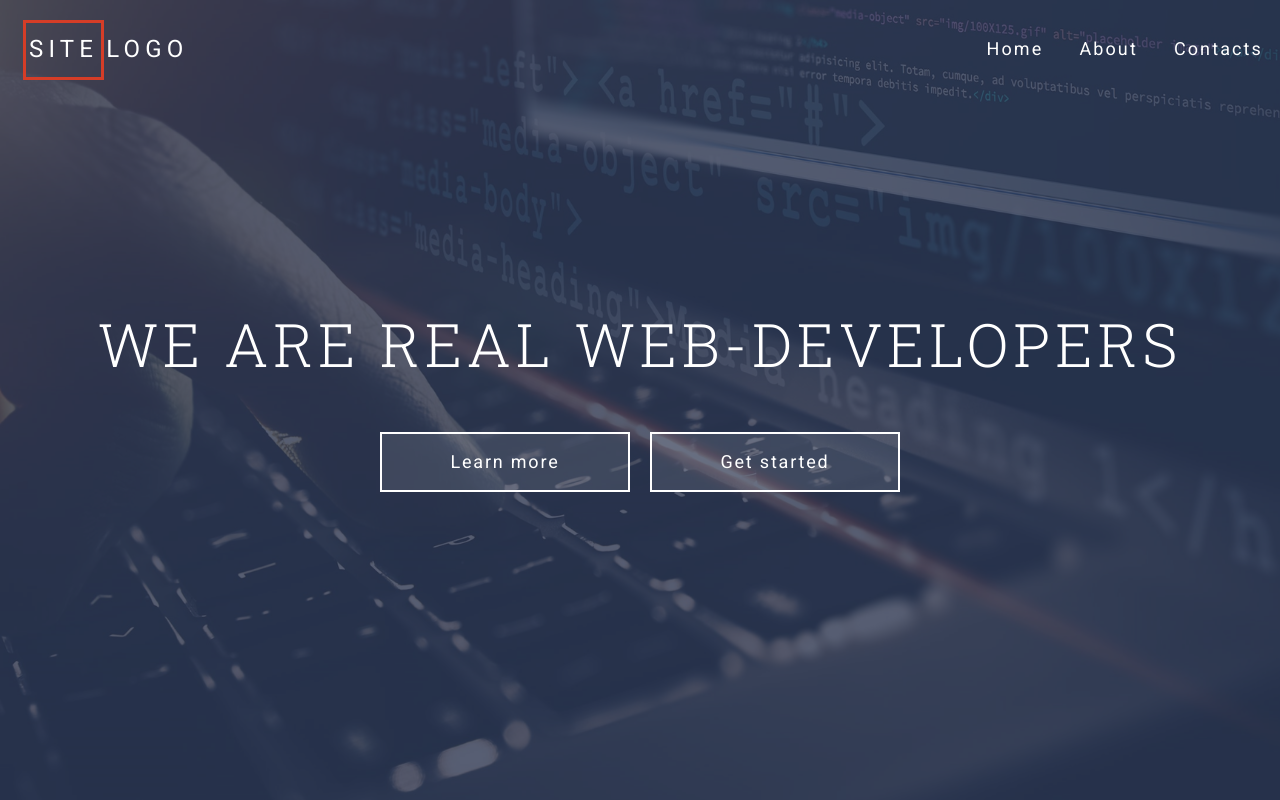
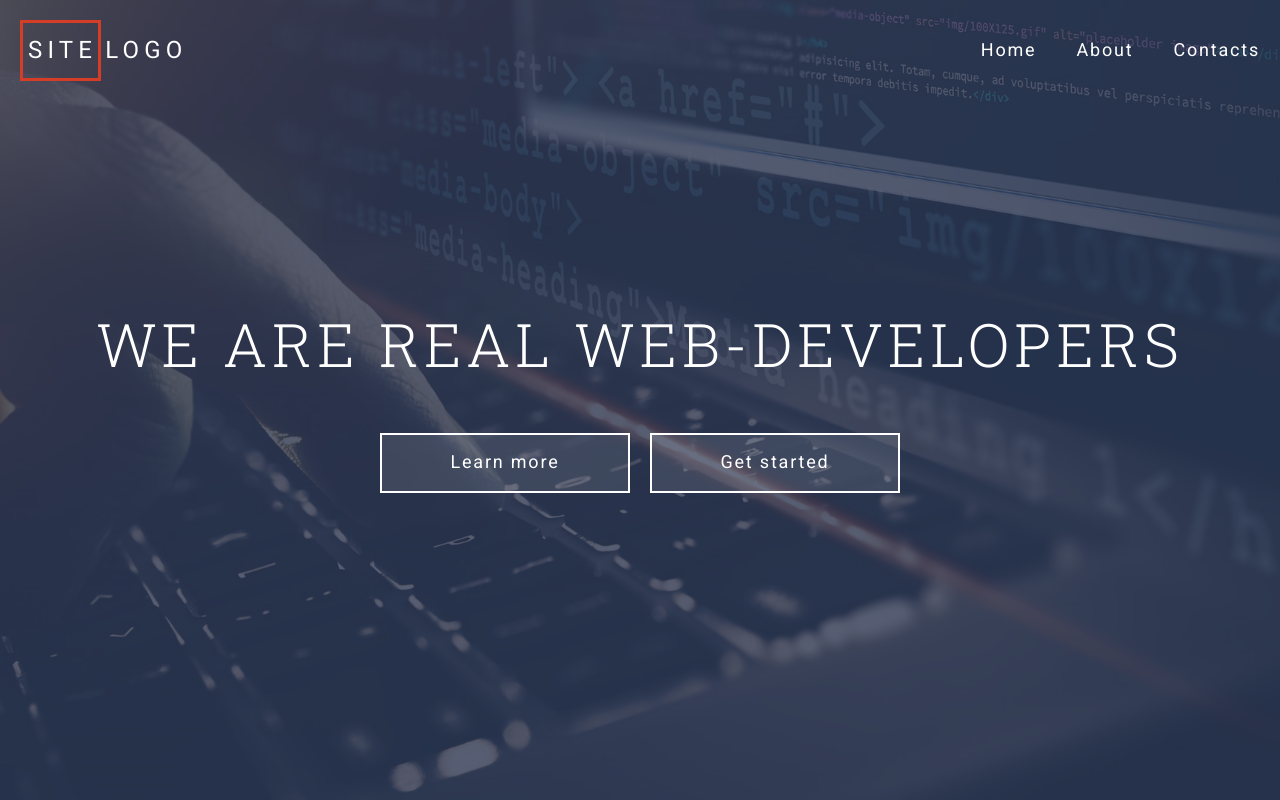
Before and after one commit to Kirashchuk/grid-template-project, a website: page index.html in a window 1280 px wide. Shown: the top 800 px of the page. Drawn offline with Linux system fonts and the light colour scheme.

Commit message:
finish update

```diff
--- a/assets/scss/common/_typography.scss
+++ b/assets/scss/common/_typography.scss
@@ -18,7 +18,7 @@ body {
 }
 
 h1 {
-  letter-spacing: 0.078em;
+  letter-spacing: 0.08em;
   color: $color-light;
   font-weight: 300;
   font-family: $font-header;
@@ -64,9 +64,9 @@ h2 {
 }
 
 h3 {
-  font-family: $font-header;
   color: $color-gray;
   font-size: 1.125rem;
+  letter-spacing: 0.05em;
 }
 
 p {
--- a/assets/scss/components/header/_header-content.scss
+++ b/assets/scss/components/header/_header-content.scss
@@ -10,7 +10,11 @@
   }
 
   &__title {
-    margin: 0 0 52px;
+    margin: 0 0 53px;
+
+    @include md {
+      margin: 0 0 33px;
+    }
   }
 
   &__actions {
--- a/assets/scss/components/header/_header-logo.scss
+++ b/assets/scss/components/header/_header-logo.scss
@@ -6,15 +6,14 @@
     display: block;
     gap: 20px;
     font-size: 1.5rem;
-    padding: $gap 0 $gap 20px;
+    padding: $gap $gap $gap 0;
     letter-spacing: 5.2px;
-    margin-left: -17px;
   }
 
   &__accent {
     display: inline-block;
-    padding: 13px 3px 13px 3px;
+    padding: 14px 1px 13px 5px;
     border: 3px solid $color-highlight;
-    margin-right: 2px;
+    margin-right: 4px;
   }
 }
--- a/assets/scss/components/header/_header-navbar.scss
+++ b/assets/scss/components/header/_header-navbar.scss
@@ -101,12 +101,12 @@
     @include md-min {
       display: grid;
       grid-template-columns: repeat(auto-fit, minmax(50px, max-content));
-      gap: 0;
       justify-content: end;
+      gap: 20px;
 
       @include unlist;
 
-      margin: 0 -21px 0 0;
+      margin: 0 -10px 0 0;
     }
 
     @include md {
@@ -130,13 +130,13 @@
 
   &__link {
     font-size: 1.125rem;
-    letter-spacing: 0.132rem;
+    letter-spacing: 0.1em;
 
     transition: color 0.25s;
     font-weight: 400;
 
     @include md-min {
-      padding: 18px;
+      padding: $gap $gap-sm;
     }
 
     @include md {
--- a/assets/scss/components/sections/_section-posts.scss
+++ b/assets/scss/components/sections/_section-posts.scss
@@ -59,6 +59,7 @@
     img {
       width: 100%;
       transition: transform 0.5s;
+      object-fit: cover;
     }
   }
 
@@ -84,6 +85,12 @@
     transition: color 0.5s;
     text-align: center;
     padding: $gap;
+
+    h3 {
+      transition: color 0.5s;
+      text-align: center;
+      font-family: "Roboto Slab", serif;
+    }
   }
 
   &:nth-of-type(1) {
--- a/assets/scss/mixins/_mixins.scss
+++ b/assets/scss/mixins/_mixins.scss
@@ -40,7 +40,7 @@
   list-style: none;
 }
 
-@mixin abs-position ($top: 0, $right: 0, $bottom: 0, $left: 0) {
+@mixin abs-position($top: 0, $right: 0, $bottom: 0, $left: 0) {
   position: absolute;
   top: $top;
   right: $right;
```
Also changed, not shown: index.html (+6 -6 lines), assets/css/style.css, assets/css/style.min.css, assets/scss/components/header/_header.scss (line endings or trailing spaces).
